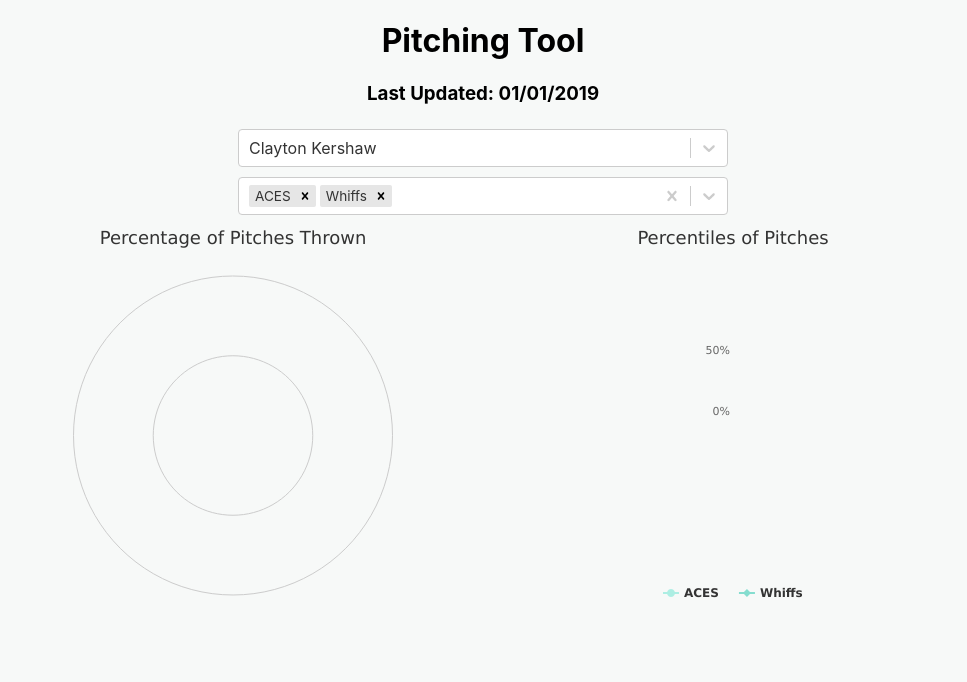
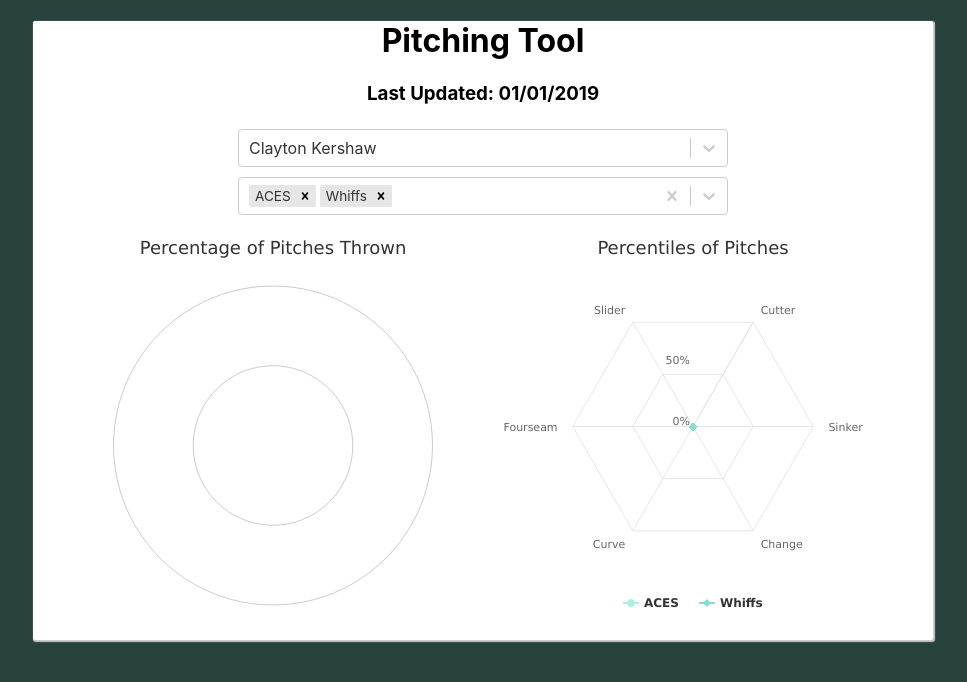
Before and after one commit to wsbuck/aces-frontend, a React (Create React App) app: page / in a window 1280 px wide. Shown: the top 682 px of the page, without its empty margins (157-1124 px from the left). Built offline with nearby package versions, Linux system fonts and the light colour scheme; no server answers.

Commit message:
Smoother Load of DonutChart
* added card design

```diff
--- a/src/App.css
+++ b/src/App.css
@@ -1,12 +1,13 @@
 html {
-  background-color: #f7f9f8;
+  background-color: #28423d;
 }
 
 .App {
   text-align: center;
+  margin-top: auto;
   margin-left: auto;
   margin-right: auto;
-  max-width: 1000px;
+  max-width: 900px;
 }
 
 .App-header {
@@ -22,7 +23,9 @@
 
 .card {
   text-align: center;
-  background-color: blue;
+  box-shadow: 1px 1px 1px 1px #ccc;
+  background-color: rgb(255, 255, 255);
+  border-radius: 2px;
 }
 
 .highcharts-credits {
@@ -37,9 +40,8 @@
 }
 
 .chart-item {
-  width: 500px;
-  /* height: 100px; */
-
+  width: 400px;
+  margin:10px;
 }
 
 .searchbar-container {
--- a/src/components/ChartResults.jsx
+++ b/src/components/ChartResults.jsx
@@ -5,8 +5,10 @@
 import SpiderChart from './SpiderChart';
 
 export default function ChartResults(props) {
-  const [pitchDist, setPitchDist] = useState([]);
-  const [pitchMetrics, setPitchMetrics] = useState({});
+  const [pitchDist, setPitchDist] = useState([{}, {}, {}, {}, {}, {}]);
+  const [pitchMetrics, setPitchMetrics] = useState(
+    { whiff: [0, 0, 0, 0, 0, 0] }
+  );
 
   useEffect(() => {
     console.log('chart results effect');
--- a/src/components/DonutChart.jsx
+++ b/src/components/DonutChart.jsx
@@ -5,16 +5,6 @@
 
 
 export default function DonutChart(props) {
-  // const [data, setData] = useState([
-  //   {y: 1},
-  //   {y: 1},
-  //   {y: 1},
-  //   {y: 1},
-  //   {y: 1},
-  //   {y: 1},
-  //   {y: 1}
-  // ]);
-
   let options = {
     chart: {
       type: 'pie',
@@ -23,7 +13,7 @@
     title: {
       text: 'Percentage of Pitches Thrown'
     },
-    colors: ['#adeee3', '#85ddcf', '#64baab', '#3c7269', '#28423d', '#213732', '#162422'],
+    colors: ['#adeee3', '#85ddcf', '#64baab', '#3c7269', '#28423d', '#162422'],
     tooltip: {
       pointFormat: '{series.name}: <b>{point.percentage:.1f}%</b>'
     },
@@ -48,14 +38,6 @@
     }]
   }
 
-  // useEffect(() => {
-  //   updateData(props.pitchDist);
-  // }, [props.pitchDist]);
-
-  // function updateData(data) {
-  //   setData(data);
-  // }
-
   return (
     <HighchartsReact
       highcharts={Highcharts}
--- a/src/components/PitchingTool.jsx
+++ b/src/components/PitchingTool.jsx
@@ -12,7 +12,8 @@
   const metricsObject = metrics.map(cv => ({ value: cv, label: cv }));
 
   return (
-    <div>
+    <div className="card">
+      <div className="">
         <InfoHeading />
         <SearchBar
           setPlayerId={setPlayerId}
@@ -21,6 +22,7 @@
           setMetrics={setMetrics}
           metricsObject={metricsObject}
         />
+      </div>
       <ChartResults
         playerId={playerObject.value}
         metrics={metrics}
```
Lines whose indentation alone changed are shown as unchanged.
